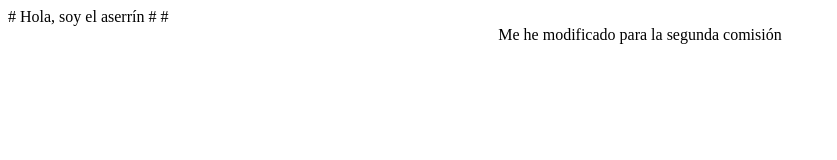
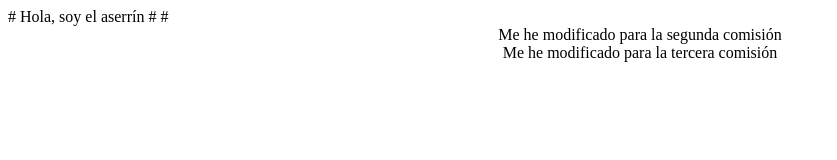
Before and after one commit to enriquemerle/Gituno, a plain HTML site: page index.html in a window 1280 px wide. Shown: the whole page, without its empty margins (0-837 px from the left). Drawn offline with Linux system fonts and the light colour scheme.

Commit message:
Tercera comisión

```diff
--- a/index.html
+++ b/index.html
@@ -3,4 +3,9 @@
 #
 <html>
 <center>Me he modificado para la segunda comisión</center>
+
+<center>Me he modificado para la tercera comisión</center>
+
+
+
 </html>
```
